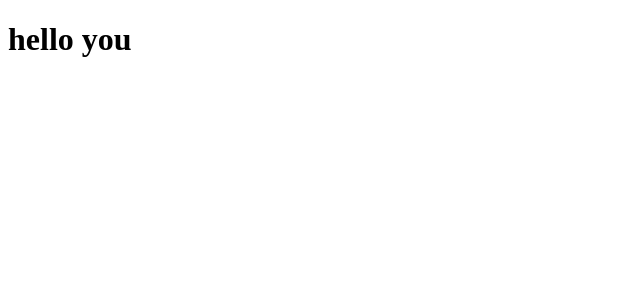
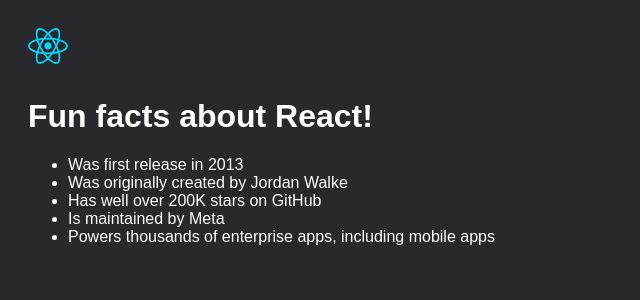
Before and after one commit to Petrasoderstrom1612/my-project, a React (Vite) app: page / in a window 1280 px wide. Shown: the top 300 px of the page, without its empty margins (0-640 px from the left). Built offline with nearby package versions, Linux system fonts and the light colour scheme.

Commit message:
added DisplayFAct function that I invoke as SJX element under render method

```diff
--- a/index.html
+++ b/index.html
@@ -3,6 +3,7 @@
   <head>
     <meta charset="UTF-8" />
     <link rel="icon" type="image/svg+xml" href="/vite.svg" />
+    <link rel="stylesheet" href="/src/index.css" />
     <meta name="viewport" content="width=device-width, initial-scale=1.0" />
     <title>React start</title>
   </head>
--- a/src/index.css
+++ b/src/index.css
@@ -0,0 +1,14 @@
+body {
+    padding: 20px;
+    font-family: Arial, Helvetica, sans-serif;
+    background: #27292c;
+    color: white;
+}
+
+h1 {
+    margin-top: 30px;
+}
+
+.logo{
+    width: 46px;
+}
--- a/src/index.jsx
+++ b/src/index.jsx
@@ -2,4 +2,21 @@
 
 const root = createRoot(document.getElementById("root"))
 
-root.render(<h1>hello you</h1>) //no citation marks in the render method
+
+function DisplayFacts () {
+    return(
+    <main>
+        <img src="src/assets/react.svg" width="40px" alt="React logo" />
+        <h1>Fun facts about React!</h1>
+        <ul>
+            <li>Was first release in 2013</li>
+            <li>Was originally created by Jordan Walke</li>
+            <li>Has well over 200K stars on GitHub</li>
+            <li>Is maintained by Meta</li>
+            <li>Powers thousands of enterprise apps, including mobile apps</li>
+        </ul>
+    </main>
+    )
+}
+
+root.render(<DisplayFacts />) //no citation marks in the render method
```
